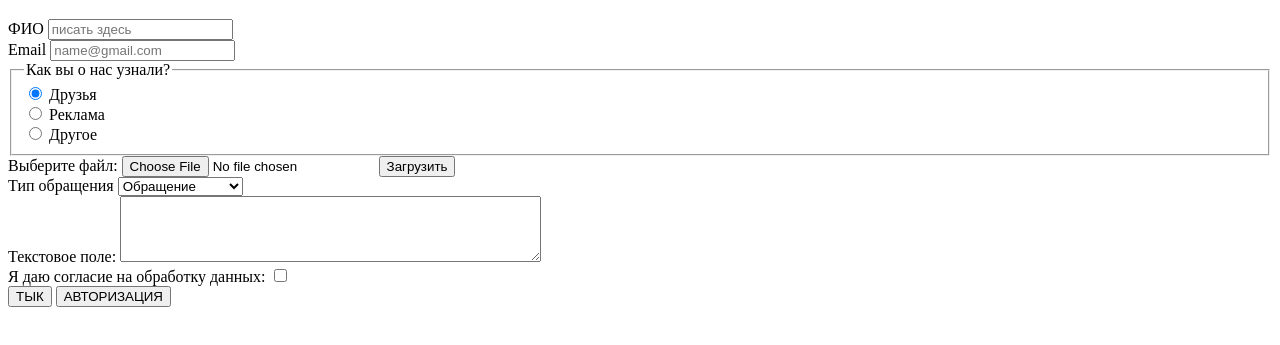
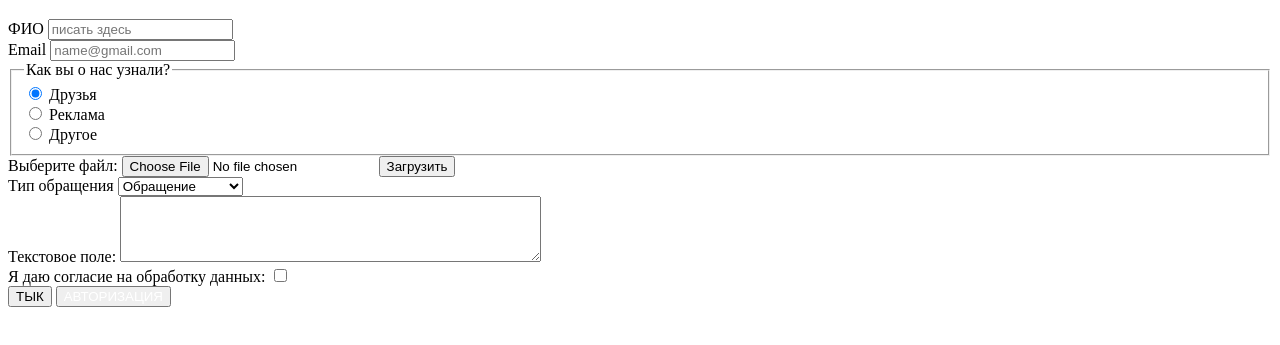
Before and after one commit to mateykaa/weblab2.github.io, a plain HTML site: page index.html in a window 1280 px wide. Shown: the part 61-406 px from the top of the page. Drawn offline with Linux system fonts and the light colour scheme.

Commit message:
Add files via upload

```diff
--- a/index.html
+++ b/index.html
@@ -60,7 +60,7 @@
         <br>
 
         <button type="submit">ТЫК</button>
-        <button type="submit">АВТОРИЗАЦИЯ</button>
+        <button type="submit"><a href="auth.html" style="text-decoration: none; color: white;">АВТОРИЗАЦИЯ</a></button>
     </form>
 
 </body>
```
